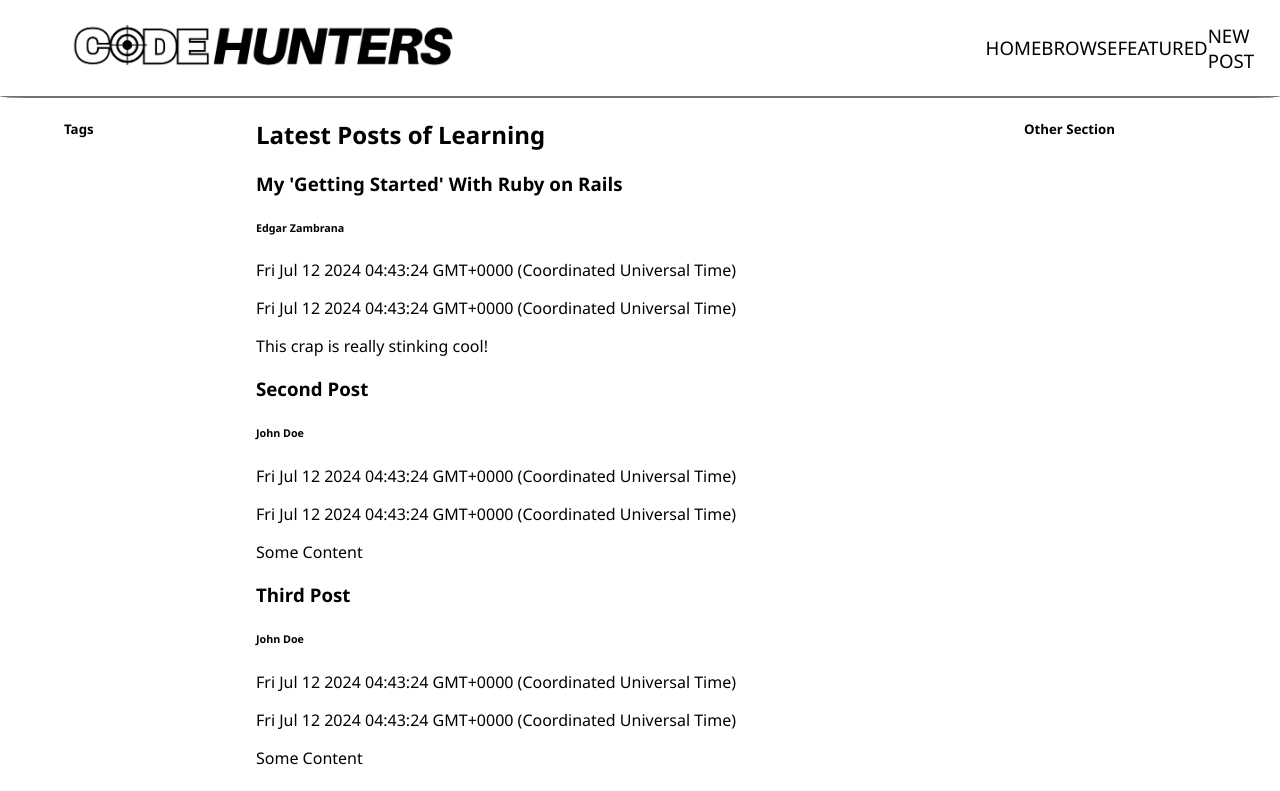
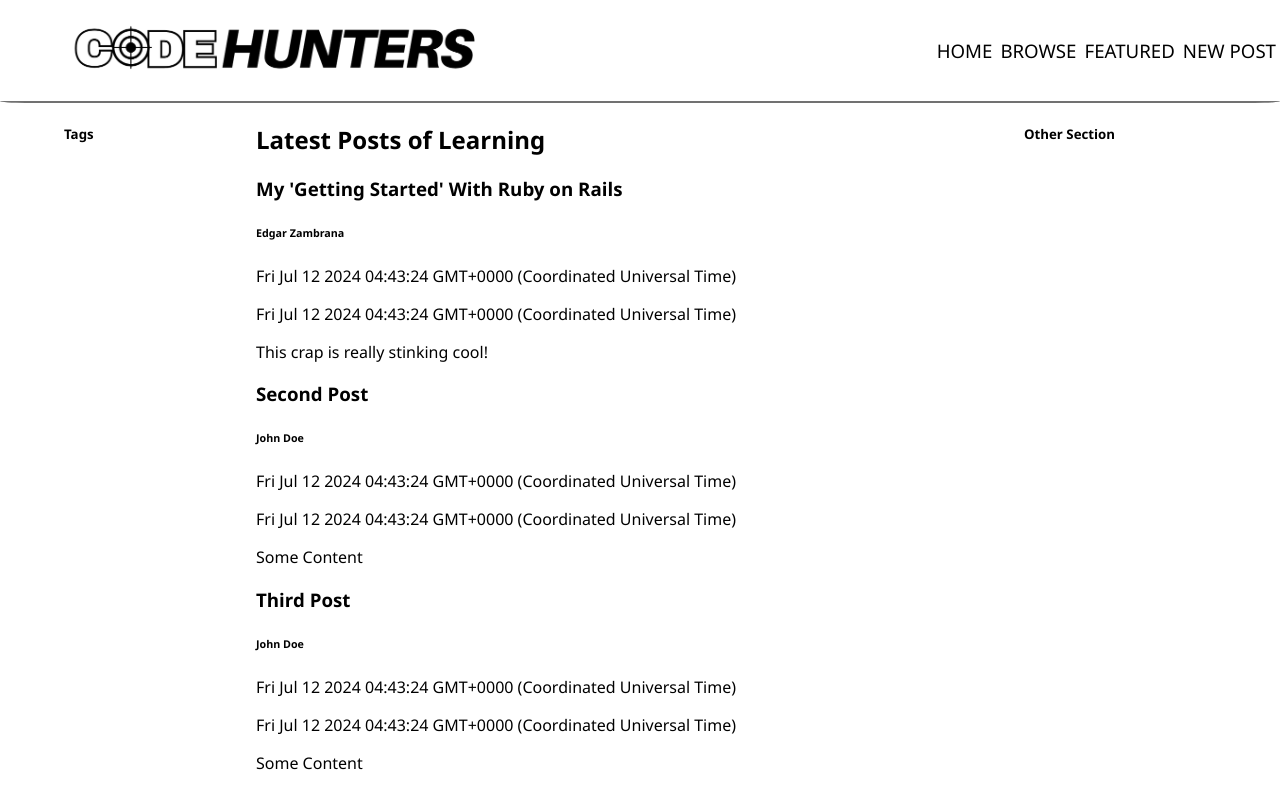
Before and after one commit to EdgarJoell/code-hunters, a React (Vite) app: page / in a window 1280 px wide. Shown: the top 791 px of the page. Built offline with nearby package versions, Linux system fonts and the light colour scheme; no server answers.

Commit message:
Add styling for updated header

```diff
--- a/src/shared/Shared.css
+++ b/src/shared/Shared.css
@@ -6,7 +6,7 @@
 }
 
 #header {
-   width: 90%;
+   width: 95%;
    margin: auto 5%;
    display: flex;
    flex-direction: row;
@@ -25,7 +25,8 @@
 }
 
 #nav-section {
-   width: 20%;
+   display: flex;
+   justify-content: space-between;
 }
 
 ul {
@@ -42,6 +43,7 @@ ul {
 li {
    list-style: none;
    padding: 0;
+   margin: 0 4px;
 }
 
 a {
```
